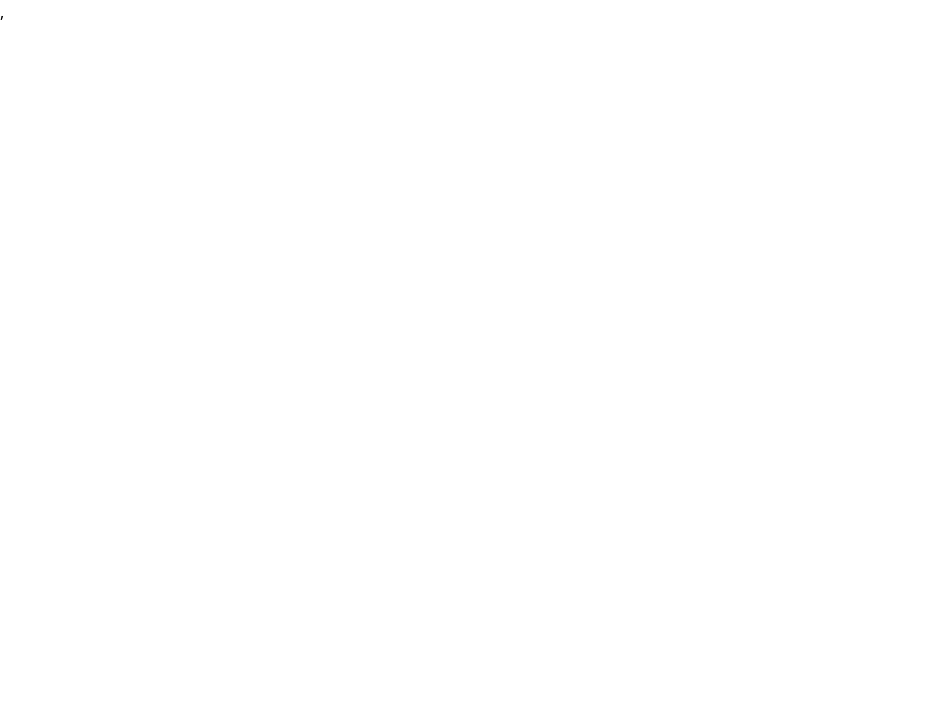
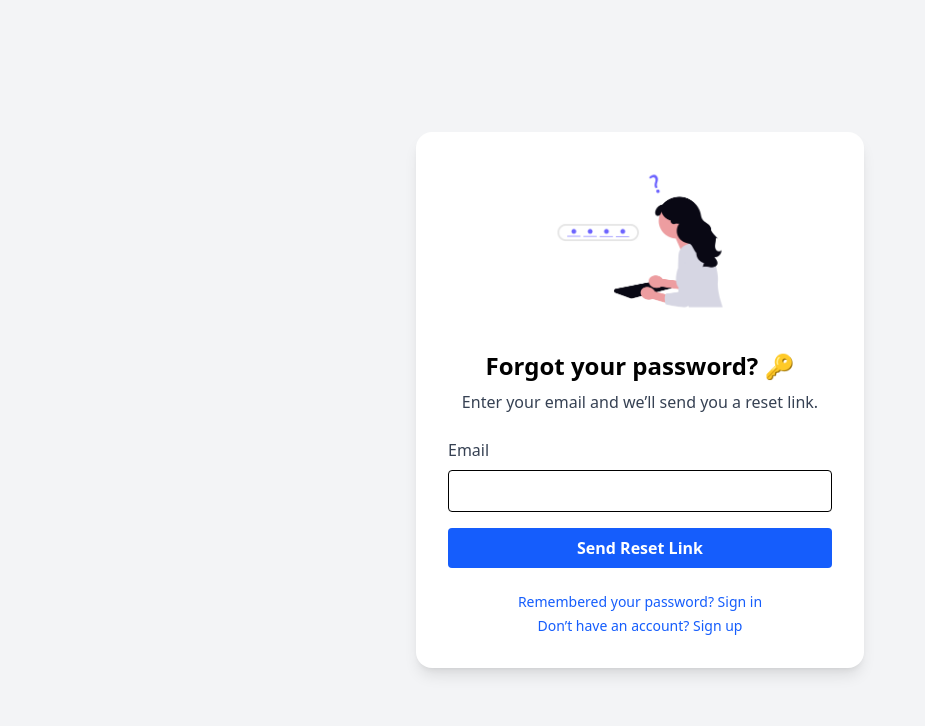
Before and after one commit to elab-development/internet-tehnologije-2024-projekat-conferencemanagementapp_2020_0133, a React (Vite) app in the folder front-end/: page /forgot-password in a window 1280 px wide. Before the commit this address had no page. Shown: the top 726 px of the page, without its empty margins (0-925 px from the left). Built offline with nearby package versions, Linux system fonts and the light colour scheme; a web font is replaced by a local one.

Commit message:
feat: implement ForgotPasswordPage

```diff
--- a/front-end/src/App.jsx
+++ b/front-end/src/App.jsx
@@ -8,6 +8,7 @@ import { Route, Routes } from 'react-router'
 import ConferenceDetailsPage from './pages/conference-details/ConferenceDetails'
 import LoginPage from './pages/login/LoginPage'
 import RegisterPage from './pages/register/RegisterPage'
+import ForgotPasswordPage from './pages/forgot-password/ForgotPasswordPage'
 
 function App() {
   const [count, setCount] = useState(0)
@@ -22,6 +23,7 @@ function App() {
         <Route path='/contact' element={<ContactPage />} />
         <Route path='/login' element={<LoginPage />} />
         <Route path='/register' element={<RegisterPage />} />
+        <Route path='/forgot-password' element={<ForgotPasswordPage />} />
         <Route path='/conference/:id' element={<ConferenceDetailsPage/>}/>
       </Routes>
     </div>
--- /dev/null
+++ b/front-end/src/pages/forgot-password/ForgotPasswordPage.jsx
@@ -0,0 +1,87 @@
+import { useState } from "react";
+import { useForgotPassword } from "../../hooks/useAuth";
+import { toast } from "sonner";
+import { useNavigate } from "react-router";
+
+function ForgotPasswordPage() {
+  const [email, setEmail] = useState("");
+  const forgotPassword = useForgotPassword();
+  const navigate = useNavigate();
+
+  const handleSubmit = (e) => {
+    e.preventDefault();
+    forgotPassword.mutate(
+      { email },
+      {
+        onSuccess: () => {
+          toast.success("Reset link sent! Please check your email.");
+        },
+        onError: (err) => {
+          toast.error(
+            err?.response?.data?.message || "Failed to send reset link."
+          );
+        },
+      }
+    );
+  };
+
+  return (
+    <div className="min-h-screen flex items-center justify-center bg-gray-100 p-4">
+      <div className="bg-white rounded-2xl shadow-lg w-full max-w-md flex flex-col items-center p-8">
+        <img
+          src="/assets/images/undraw_forgot-password.png"
+          alt="Forgot password illustration"
+          className="w-48 mb-8"
+        />
+        <h1 className="text-2xl font-bold text-center mb-2">
+          Forgot your password?{" "}
+          <span role="img" aria-label="key">
+            🔑
+          </span>
+        </h1>
+        <p className="text-gray-700 text-center mb-6">
+          Enter your email and we’ll send you a reset link.
+        </p>
+        <form onSubmit={handleSubmit} className="w-full flex flex-col gap-4">
+          <div className="flex flex-col gap-2">
+            <label htmlFor="email" className="text-gray-700 font-medium">
+              Email
+            </label>
+            <input
+              id="email"
+              name="email"
+              type="email"
+              required
+              value={email}
+              onChange={(e) => setEmail(e.target.value)}
+              className="border rounded px-3 py-2 focus:outline-none focus:ring-2 focus:ring-blue-400"
+            />
+          </div>
+          <button
+            type="submit"
+            className="w-full bg-blue-600 hover:bg-blue-700 text-white font-semibold py-2 rounded transition"
+            disabled={forgotPassword.isLoading}
+          >
+            {forgotPassword.isLoading ? "Sending..." : "Send Reset Link"}
+          </button>
+        </form>
+        <div className="flex flex-col items-center gap-1 mt-6 text-sm">
+          <a
+            href="/login"
+            className="text-blue-600 hover:underline font-medium"
+          >
+            Remembered your password? Sign in
+          </a>
+          <a
+            href="/register"
+            className="text-blue-600 hover:underline font-medium"
+          >
+            Don’t have an account? Sign up
+          </a>
+        </div>
+      </div>
+    </div>
+  );
+}
+
+export default ForgotPasswordPage;
```
Also changed, not shown: front-end/public/assets/images/undraw_forgot-password.png (added).
